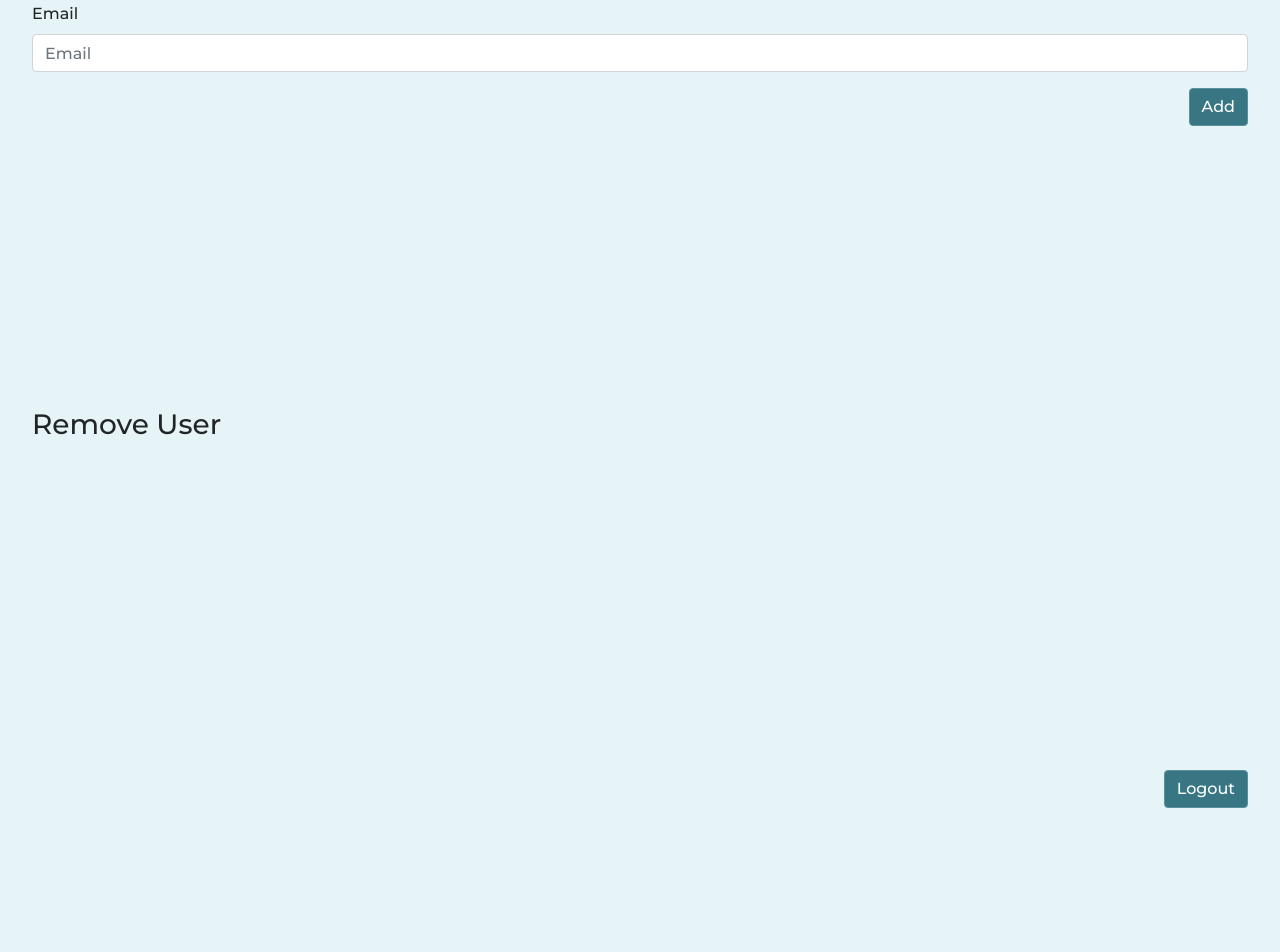
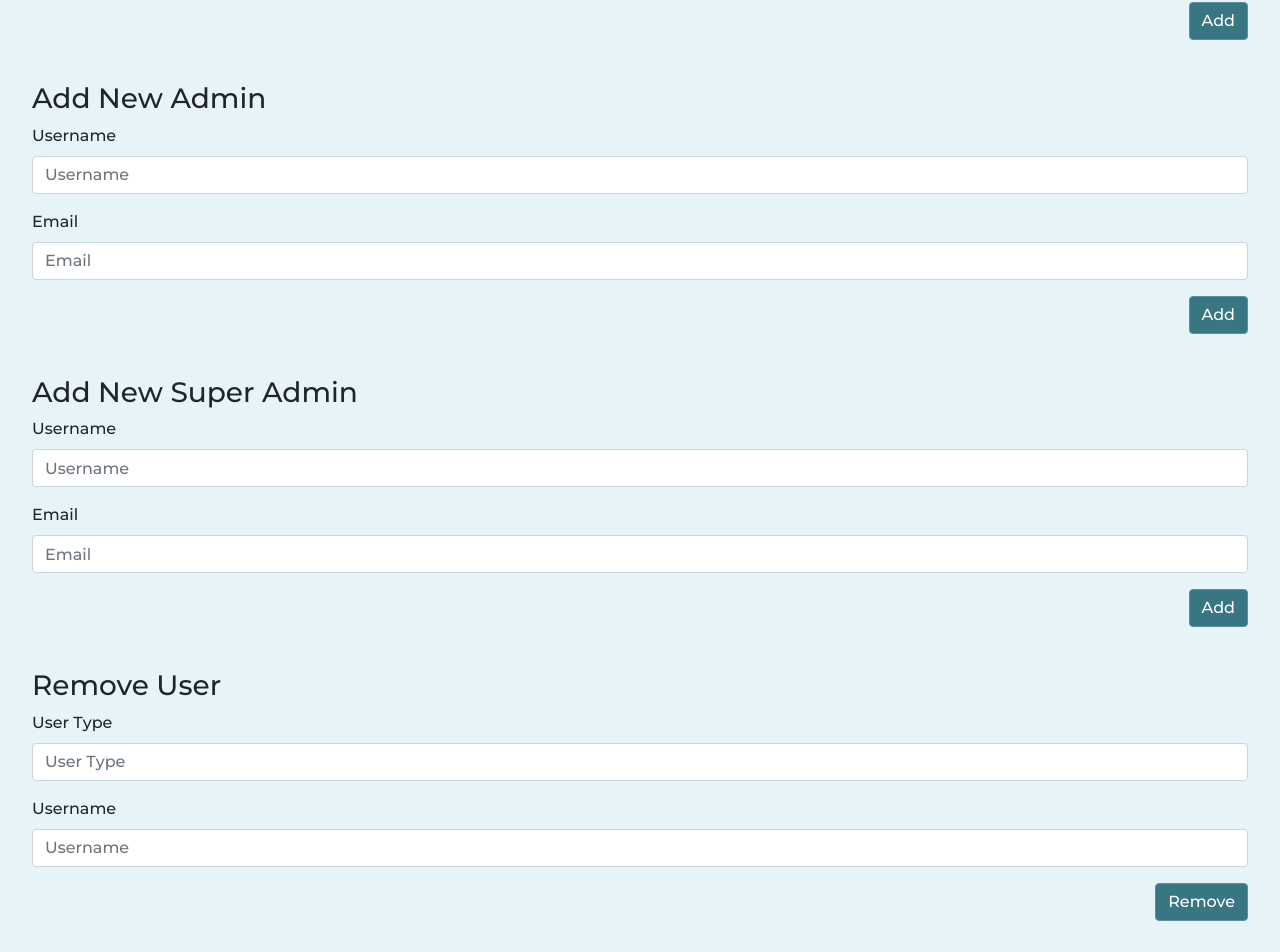
Before and after one commit to b-sonter/3813ict_assignment1, an Angular app in the folder chatapp/: page /superadmindash in a window 1280 px wide. Shown: the part 779-1731 px from the top of the page. Before the commit the page ends 1661 px from the top, so only its background shows below. Built offline with nearby package versions, Linux system fonts and the light colour scheme.

Commit message:
new user forms
added in forms to add in new users, admins and super admins

```diff
--- a/chatapp/src/app/sadmin/sadmin.component.css
+++ b/chatapp/src/app/sadmin/sadmin.component.css
@@ -36,3 +36,7 @@ button:visited{
 #box{
   padding: 10em;
 }
+
+#b{
+  padding-bottom: 5em;
+}
--- a/chatapp/src/app/sadmin/sadmin.component.html
+++ b/chatapp/src/app/sadmin/sadmin.component.html
@@ -21,31 +21,78 @@
 
     <!-- -->
     <div class="form-group">
-      <label for="exampleSelect1">User Type</label>
-      <select class="form-control" id="exampleSelect1">
-          <option>General User</option>
-          <option>Admin</option>
-          <option>Super Admin</option>
-      </select>
-    </div>
-
-    <div class="form-group">
-        <label for="username">Username</label>
-        <input [(ngModel)]="username" type="text" placeholder="Username" id="username" class="form-control" name="username">
+        <label for="newuser">Username</label>
+        <input [(ngModel)]="newuser" type="text" placeholder="Username" id="newuser" class="form-control" name="newuser">
       </div>
 
       <div class="form-group">
-        <label for="password">Email</label>
-        <input [(ngModel)]="email" type="email" placeholder="Email" id="email" name="email" class='form-control'>
+        <label for="emailu">Email</label>
+        <input [(ngModel)]="emailu" type="emailu" placeholder="Email" id="emailu" name="emailu" class='form-control'>
       </div>
 
 
       <button type="submit" class="btn btn-success">Add</button>
   </form>
-  <div id="box">
+  <div id="b">
+  </div>
+
+  <h3> Add New Admin </h3>
+  <form (submit)="addAdmin($event)">
+
+    <!-- -->
+    <div class="form-group">
+        <label for="admin">Username</label>
+        <input [(ngModel)]="admin" type="text" placeholder="Username" id="admin" class="form-control" name="admin">
+      </div>
+
+      <div class="form-group">
+        <label for="emaila">Email</label>
+        <input [(ngModel)]="emaila" type="emaila" placeholder="Email" id="emaila" name="emaila" class='form-control'>
+      </div>
+
+
+      <button type="submit" class="btn btn-success">Add</button>
+  </form>
+  <div id="b">
+  </div>
+
+  <h3> Add New Super Admin </h3>
+  <form (submit)="addSadmin($event)">
+
+    <!-- -->
+    <div class="form-group">
+        <label for="sadmin">Username</label>
+        <input [(ngModel)]="sadmin" type="text" placeholder="Username" id="sadmin" class="form-control" name="sadmin">
+      </div>
+
+      <div class="form-group">
+        <label for="emails">Email</label>
+        <input [(ngModel)]="emails" type="emails" placeholder="Email" id="emails" name="emails" class='form-control'>
+      </div>
+
+
+      <button type="submit" class="btn btn-success">Add</button>
+  </form>
+  <div id="b">
   </div>
 
   <h3> Remove User</h3>
+  <form (submit)="removeUser($event)">
+
+    <!-- -->
+    <div class="form-group">
+        <label for="type">User Type</label>
+        <input [(ngModel)]="type" type="text" placeholder="User Type" id="type" class="form-control" name="type">
+      </div>
+
+      <div class="form-group">
+        <label for="uname">Username</label>
+        <input [(ngModel)]="uname" type="uname" placeholder="Username" id="uname" name="uname" class='form-control'>
+      </div>
+
+
+      <button type="submit" class="btn btn-success">Remove</button>
+  </form>
   <div id="box">
   </div>
 
--- a/chatapp/src/app/sadmin/sadmin.component.ts
+++ b/chatapp/src/app/sadmin/sadmin.component.ts
@@ -9,6 +9,13 @@ import { Router } from '@angular/router';
 })
 export class SadminComponent implements OnInit {
   username: string;
+
+  public newuser: string = "";
+  public newadmin: string = "";
+  public newsadmin: string = "";
+  public emailu: string = "";
+  public emaila: string = "";
+  public emails: string = "";
 
 
   constructor(private router:Router) {
@@ -22,6 +29,23 @@ export class SadminComponent implements OnInit {
 
   addUser(event){
     event.preventDefault();
+    var newObj1 = {"generaluser":{"username":this.newuser, "email":this.emailu}}
+
+    console.log(newObj1);
+  }
+
+  addAdmin(event){
+    event.preventDefault();
+    var newObj2 = {"admin":{"username":this.admin, "email":this.emaila}}
+
+    console.log(newObj2);
+  }
+
+  addSadmin(event){
+    event.preventDefault();
+    var newObj3 = {"superadmin":{"username":this.sadmin, "email":this.emails}}
+
+    console.log(newObj3);
   }
 
 
```
Also changed, not shown: 1 other file (tests, documents, lock files or other folders).
